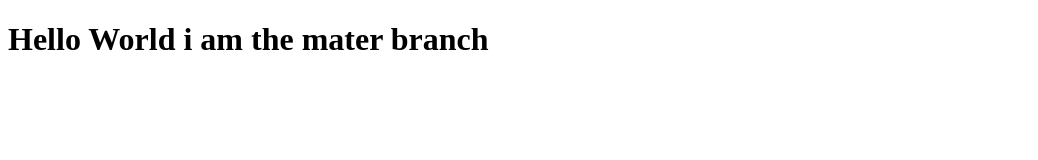
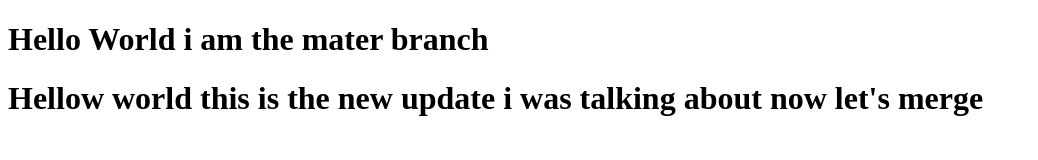
Before and after one commit to dynamic109/Learnify, a plain HTML site: page index.html in a window 1280 px wide. Shown: the whole page, without its empty margins (0-1038 px from the left). Drawn offline with Linux system fonts and the light colour scheme.

Commit message:
index updated

```diff
--- a/index.html
+++ b/index.html
@@ -9,5 +9,8 @@
     <h1>
         Hello World i am the mater branch
     </h1>
+    <h1>
+        Hellow world this is the new update i was talking about now let's merge
+    </h1>
 </body>
 </html>
```
